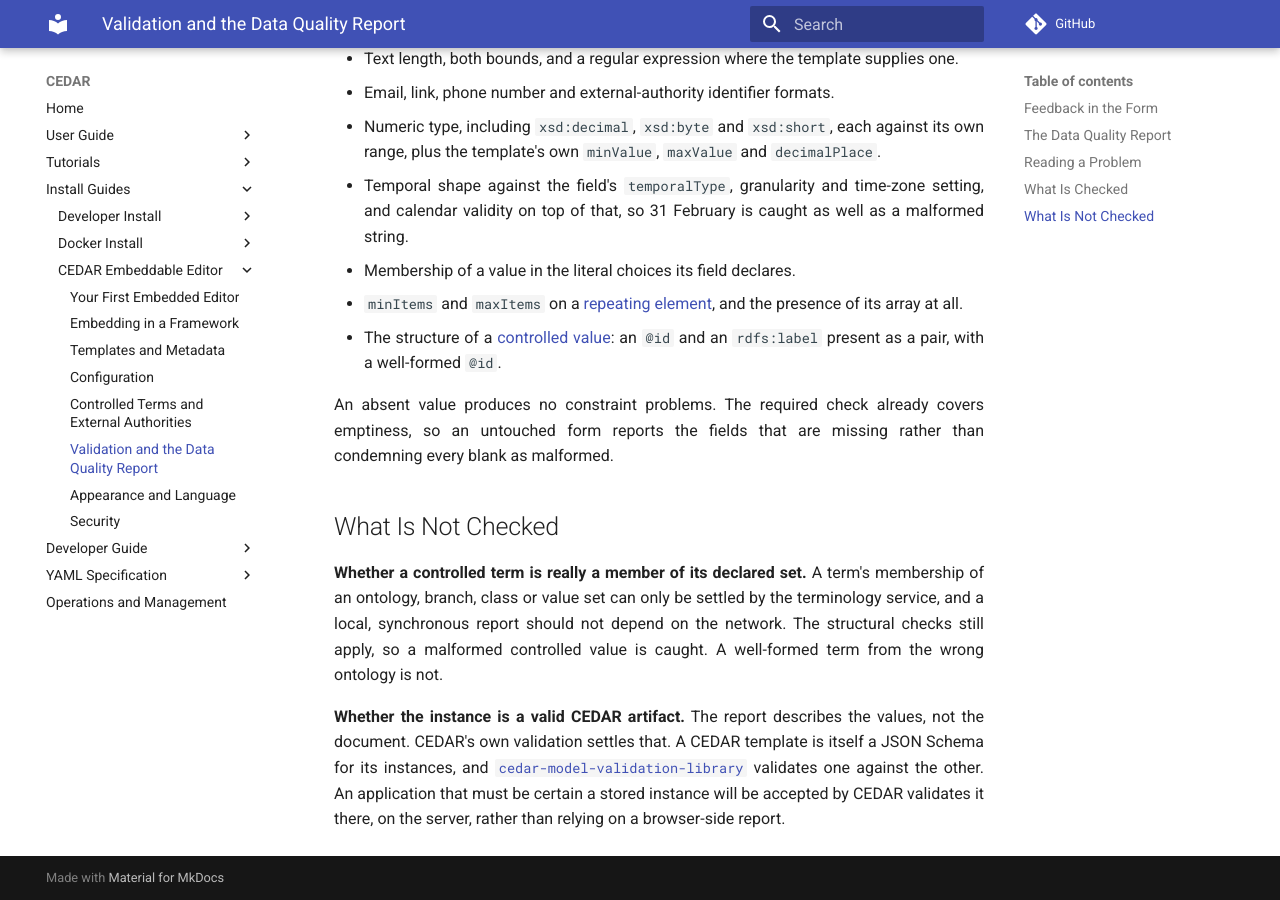
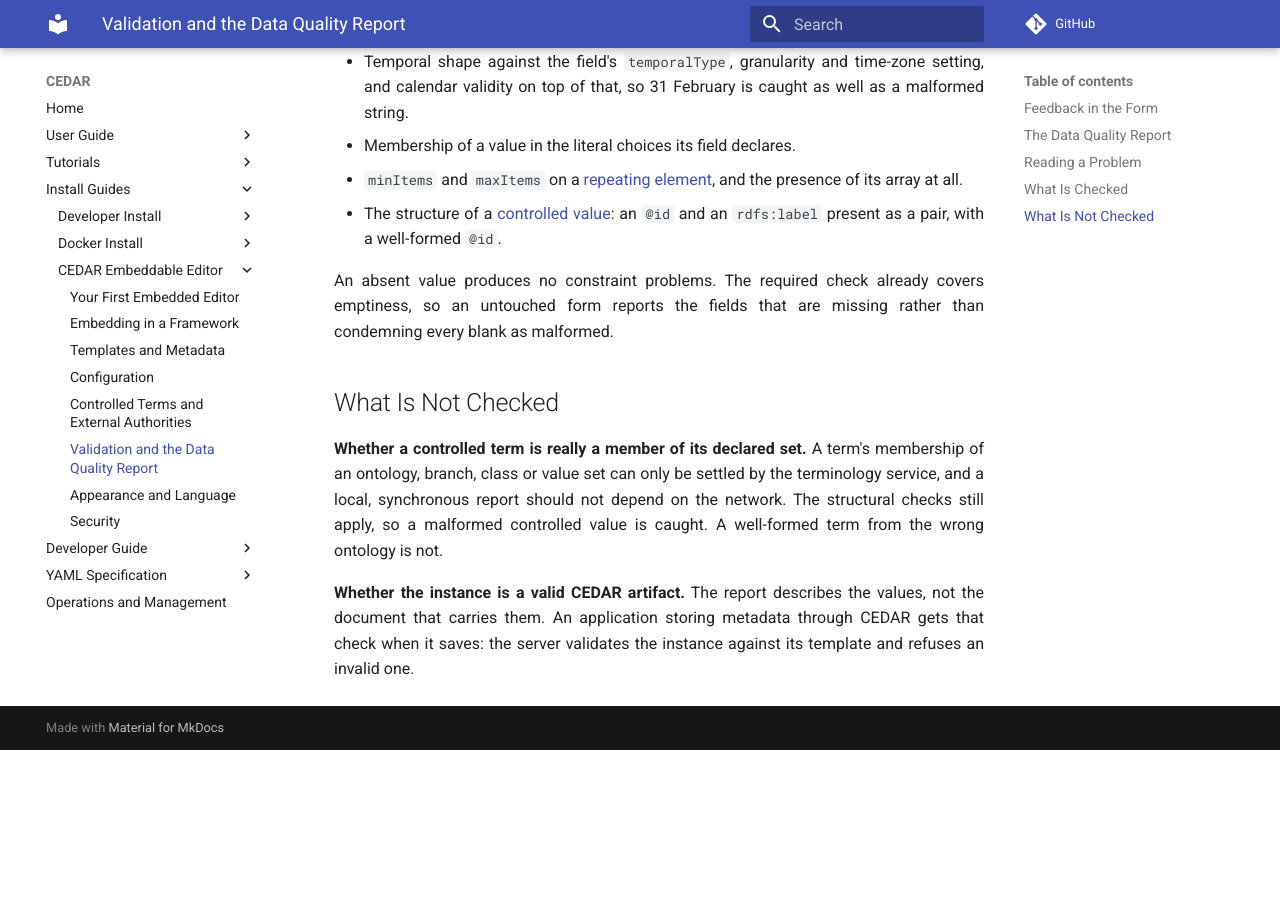
Before and after one commit to metadatacenter/cedar-mkdocs, an MkDocs documentation site: the page built from docs/cedar-embeddable-editor/validation.md, in a window 1280 px wide and 900 px high, scrolled down 3000 px. Built offline with MkDocs 1.6.1 and Material for MkDocs 9.7.7, drawn with Linux system fonts in a browser that asks for light colours; comment, search, counter and statistics services are not loaded; after the commit the page ends 3750 px from its top, so only the background shows below that; some of the changed text lies outside the part shown.

Commit message:
Say where instance validity is settled
The artifact item under "What Is Not Checked" claimed CEDAR's own
validation settles it, then explained that a template is a JSON Schema
and named the library that applies one. That told an embedder neither
where the check happens nor what to do about it. It now says the server
validates the instance against its template when it is saved, and
refuses an invalid one.

Also gone: the admonition about declarations that named the problems
array validationProblems, and two phrasings that described a report
carrying more than the four members this page documents.

Co-Authored-By: Claude Opus 5 <noreply@anthropic.com>

````diff
--- a/docs/cedar-embeddable-editor/validation.md
+++ b/docs/cedar-embeddable-editor/validation.md
@@ -37,8 +37,8 @@ problems: ValidationProblem[]          // everything wrong with a value that is
 isValid: boolean                       // nothing missing and no problems
 ```
 
-These four members are the whole object, so an application can show the pair of counts as
-progress without deciding which parts of the report are meant for it.
+These four members are the whole object. The pair of counts is a progress figure an application
+can show as it stands.
 
 The counts are per declaration, not per occurrence. A required field repeated five times counts
 once, as does a required field inside an element repeated five times, and either is satisfied
@@ -142,8 +137,5 @@ synchronous report should not depend on the network. The structural checks still
 malformed controlled value is caught. A well-formed term from the wrong ontology is not.
 
 **Whether the instance is a valid CEDAR artifact.** The report describes the values, not the
-document. CEDAR's own validation settles that. A
-CEDAR template is itself a JSON Schema for its instances, and
-[`cedar-model-validation-library`](https://github.com/metadatacenter/cedar-model-validation-library)
-validates one against the other. An application that must be certain a stored instance will be
-accepted by CEDAR validates it there, on the server, rather than relying on a browser-side report.
+document that carries them. An application storing metadata through CEDAR gets that check when it
+saves: the server validates the instance against its template and refuses an invalid one.
````
Also changed, not shown: other parts of docs/cedar-embeddable-editor/validation.md (+1 -6 lines).
